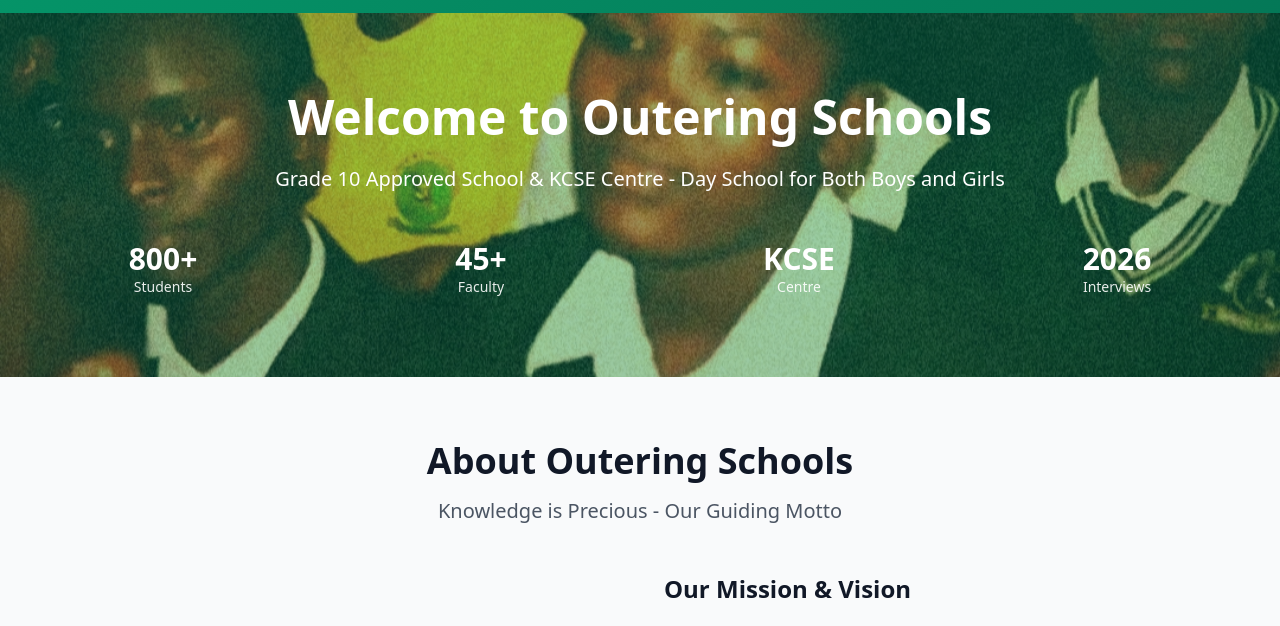
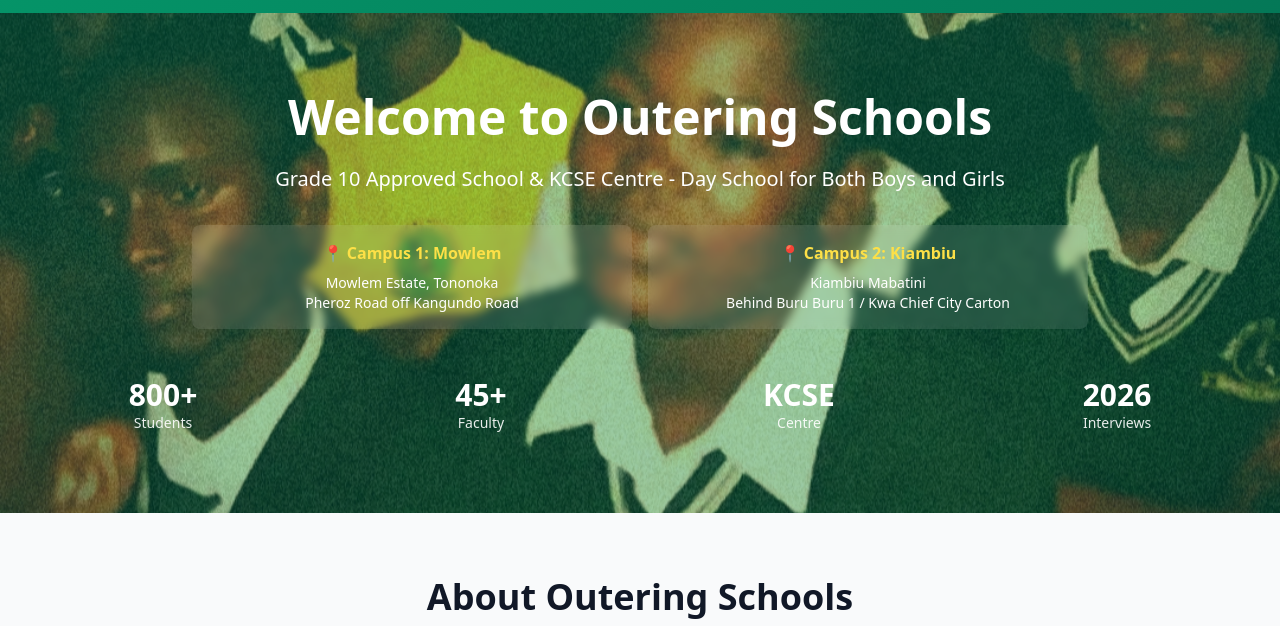
Before and after one commit to blankops-000/sch-WEB, a website: page Frontend/home.html in a window 1280 px wide. Shown: the part 103-729 px from the top of the page. Drawn offline with nearby package versions, Linux system fonts and the light colour scheme.

Commit message:
Add campus information to hero section

```diff
--- a/Frontend/home.html
+++ b/Frontend/home.html
@@ -98,6 +98,23 @@
         <div class="max-w-7xl mx-auto px-4 text-center relative z-10">
             <h2 class="text-3xl md:text-5xl font-bold mb-4 md:mb-6">Welcome to Outering Schools</h2>
             <p class="text-lg md:text-xl mb-6 md:mb-8 max-w-3xl mx-auto">Grade 10 Approved School & KCSE Centre - Day School for Both Boys and Girls</p>
+
+            <!-- Campus Information -->
+            <div class="mb-8 md:mb-12">
+                <div class="grid md:grid-cols-2 gap-4 max-w-4xl mx-auto">
+                    <div class="bg-white/10 backdrop-blur-sm rounded-lg p-4">
+                        <h3 class="font-bold text-yellow-300 mb-2">📍 Campus 1: Mowlem</h3>
+                        <p class="text-sm">Mowlem Estate, Tononoka</p>
+                        <p class="text-sm">Pheroz Road off Kangundo Road</p>
+                    </div>
+                    <div class="bg-white/10 backdrop-blur-sm rounded-lg p-4">
+                        <h3 class="font-bold text-yellow-300 mb-2">📍 Campus 2: Kiambiu</h3>
+                        <p class="text-sm">Kiambiu Mabatini</p>
+                        <p class="text-sm">Behind Buru Buru 1 / Kwa Chief City Carton</p>
+                    </div>
+                </div>
+            </div>
+
             <div class="hero-stats grid grid-cols-2 md:grid-cols-4 gap-4 md:gap-6 mt-8 md:mt-12">
                 <div class="text-center">
                     <div class="text-2xl md:text-3xl font-bold">800+</div>
```
